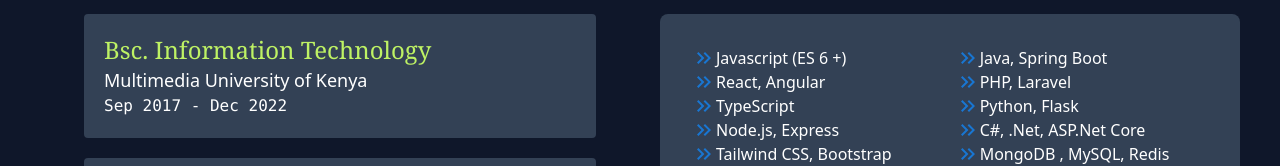
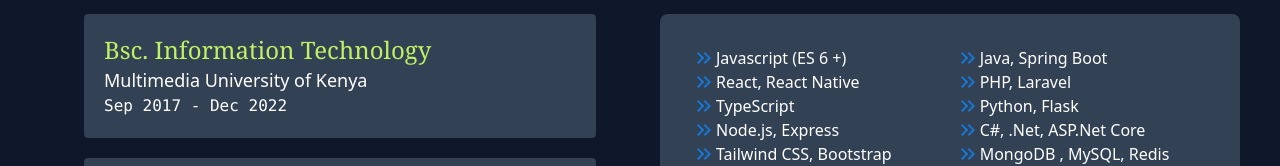
Before and after one commit to Benson306/my-portfolio, a React (Create React App) app: page / in a window 1280 px wide. Shown: the part 772-938 px from the top of the page. Built offline with nearby package versions, Linux system fonts and the light colour scheme.

Commit message:
Skill Change

```diff
--- a/src/components/Skills.js
+++ b/src/components/Skills.js
@@ -9,7 +9,7 @@
                 <div class="flex bg-slate-700 hover:bg-slate-600 rounded-lg mt-4">
                     <ul class="p-3 md:p-8">
                         <li class="flex align-middle"><KeyboardDoubleArrowRightOutlinedIcon color={"primary"} /> Javascript (ES 6 +)</li>
-                        <li class="flex align-middle"><KeyboardDoubleArrowRightOutlinedIcon color={"primary"} /> React, Angular</li>
+                        <li class="flex align-middle"><KeyboardDoubleArrowRightOutlinedIcon color={"primary"} /> React, React Native</li>
                         <li class="flex align-middle"><KeyboardDoubleArrowRightOutlinedIcon color={"primary"} /> TypeScript</li>
                         <li class="flex align-middle"><KeyboardDoubleArrowRightOutlinedIcon color={"primary"} /> Node.js, Express</li>
                         <li class="flex align-middle"><KeyboardDoubleArrowRightOutlinedIcon color={"primary"} /> Tailwind CSS, Bootstrap</li>
```
